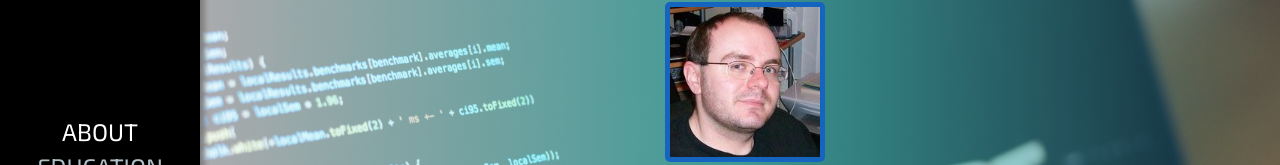
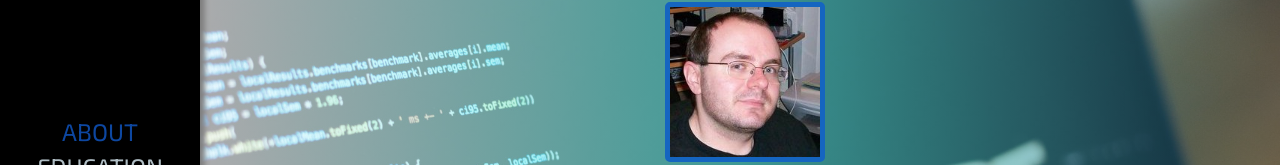
Before and after one commit to ArnoldCSinko/ACSWEBDEV_2019, a plain HTML site: page index.html in a window 1280 px wide. In both pictures the pointer is over the link "ABOUT". Shown: the part 219-384 px from the top of the page. Drawn offline with Linux system fonts and the light colour scheme.

Commit message:
add transition to nav hover

```diff
--- a/css/main.css
+++ b/css/main.css
@@ -109,10 +109,11 @@ section {
 	display: block;
 	padding-top: 6px;
 	font-size: 1.5rem;
+	transition: color 0.5s;
 }
 
 .nav a:hover {
-	color: white;
+	color: #0d47a1;
 }
 
 .content {
```
